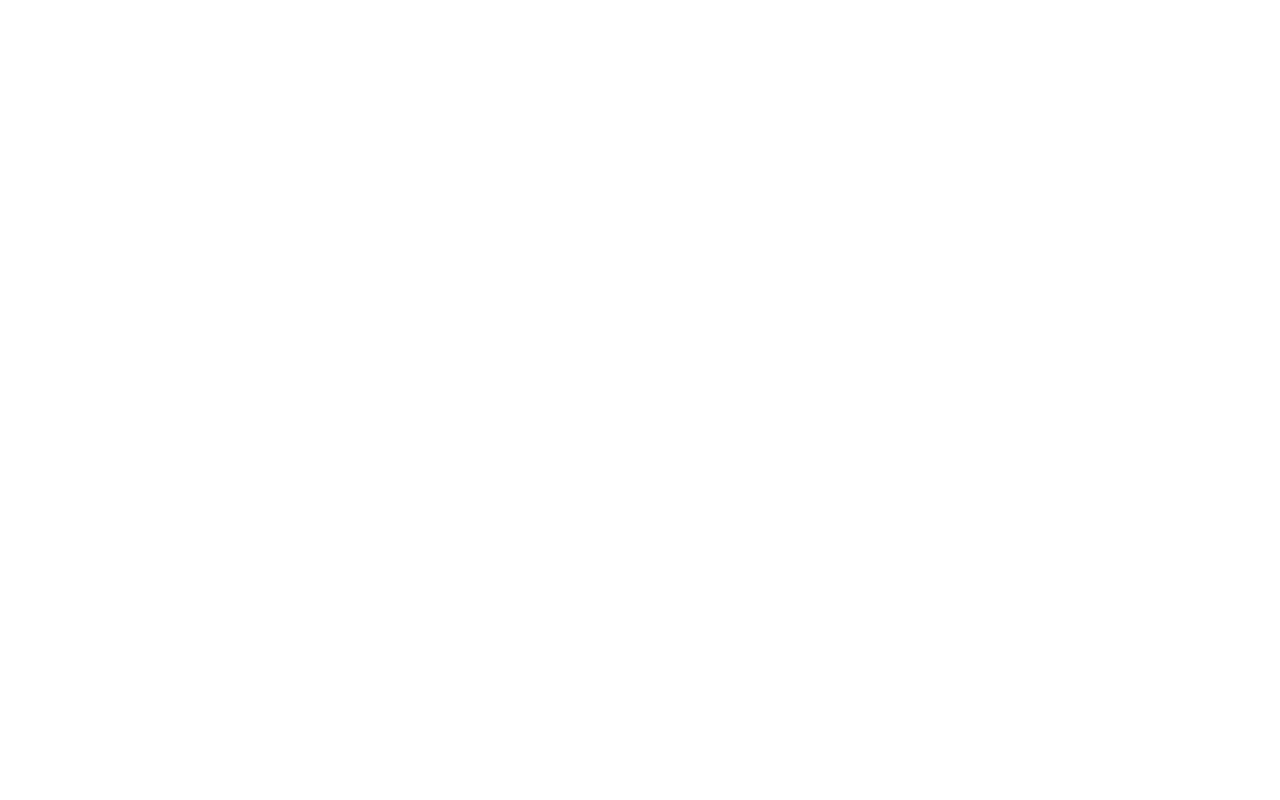
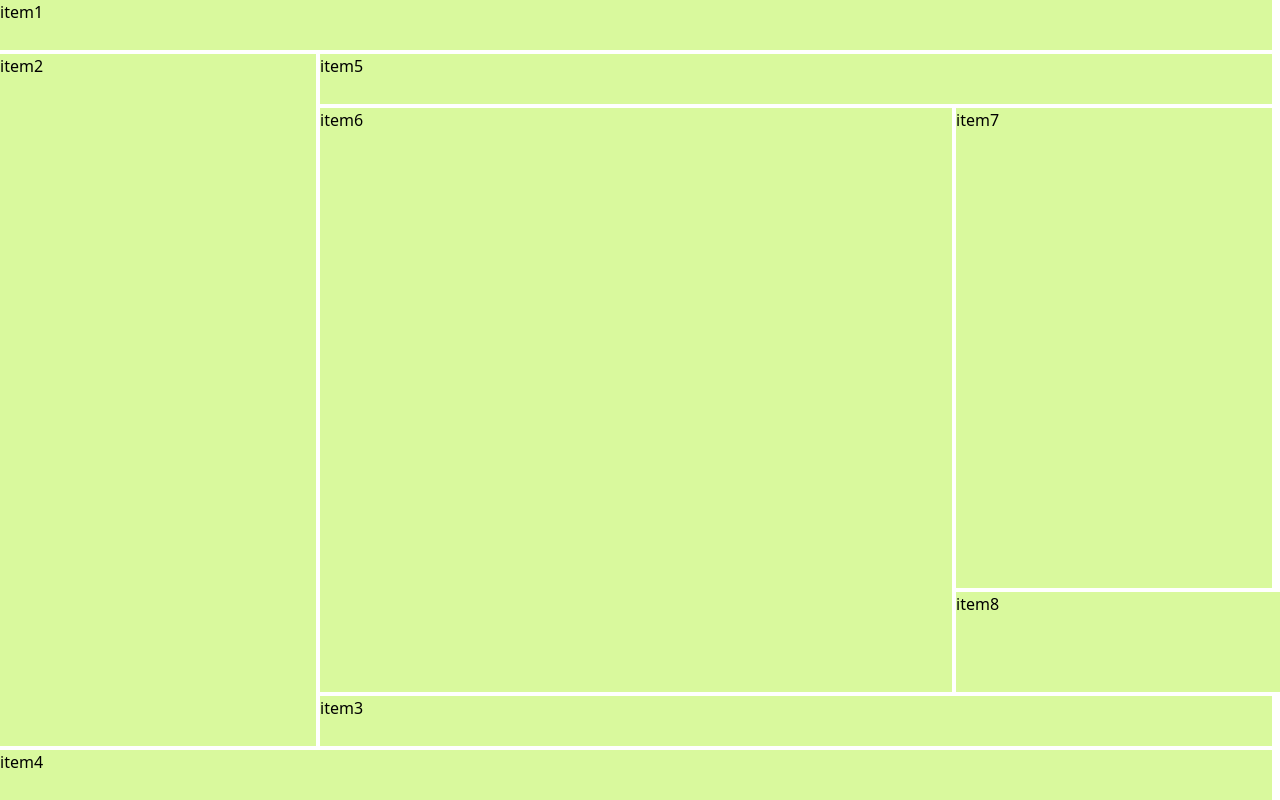
Before and after one commit to nelsonalgarve/tailwind-grid-layout, a website: page src/index.html in a window 1280 px wide. Drawn offline with Linux system fonts and the light colour scheme.

Commit message:
Exemple de layout avec une grille

```diff
--- a/src/index.html
+++ b/src/index.html
@@ -8,7 +8,16 @@
 </head>
 
 <body class="min-h-screen">
-
+    <div class="grid h-screen grid-cols-[1fr_2fr_1fr] grid-rows-[50px_50px_auto_100px_50px_50px] gap-1">
+        <div class="bg-lime-200 col-span-3">item1</div>
+        <div class="bg-lime-200 row-span-4">item2</div>
+        <div class="bg-lime-200 col-start-2 row-start-5 col-span-2">item3</div>
+        <div class="bg-lime-200 row-start-6 col-span-3">item4</div>
+        <div class="bg-lime-200 col-start-2 row-start-2 col-span-2">item5</div>
+        <div class="bg-lime-200 col-start-2 row-start-3 row-span-2">item6</div>
+        <div class="bg-lime-200 col-start-3 row-start-3">item7</div>
+        <div class="bg-lime-200 col-span-3 col-start-3 row-start-4">item8</div>
+    </div>
 
 </body>
 
```
Also changed, not shown: src/output.css.
